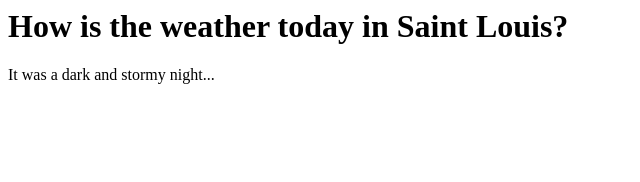
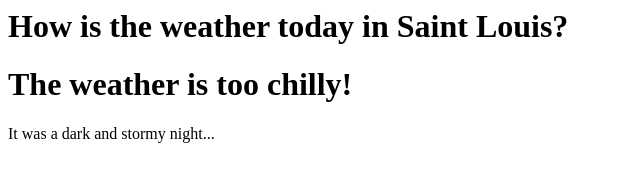
Before and after one commit to firbolg/Fireside-Story, a plain HTML site: page index.html in a window 1280 px wide. Shown: the whole page, without its empty margins (0-640 px from the left). Drawn offline with Linux system fonts and the light colour scheme.

Commit message:
Answered question

```diff
--- a/index.html
+++ b/index.html
@@ -3,6 +3,7 @@
 
 
         <h1>How is the weather today in Saint Louis?</h1>
+        <h1>The weather is too chilly!</h1>
         <p>It was a dark and stormy night...</p>
     </body>
 
```
